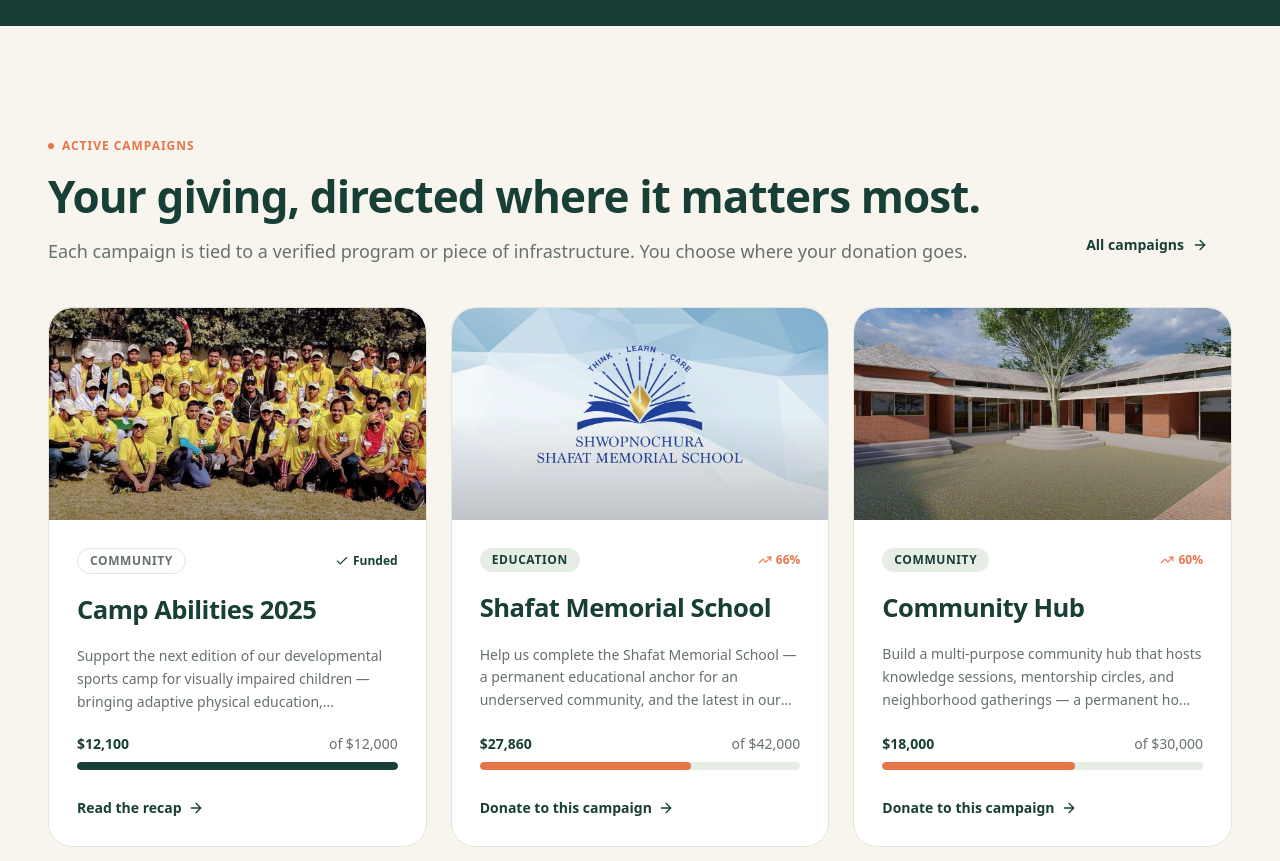
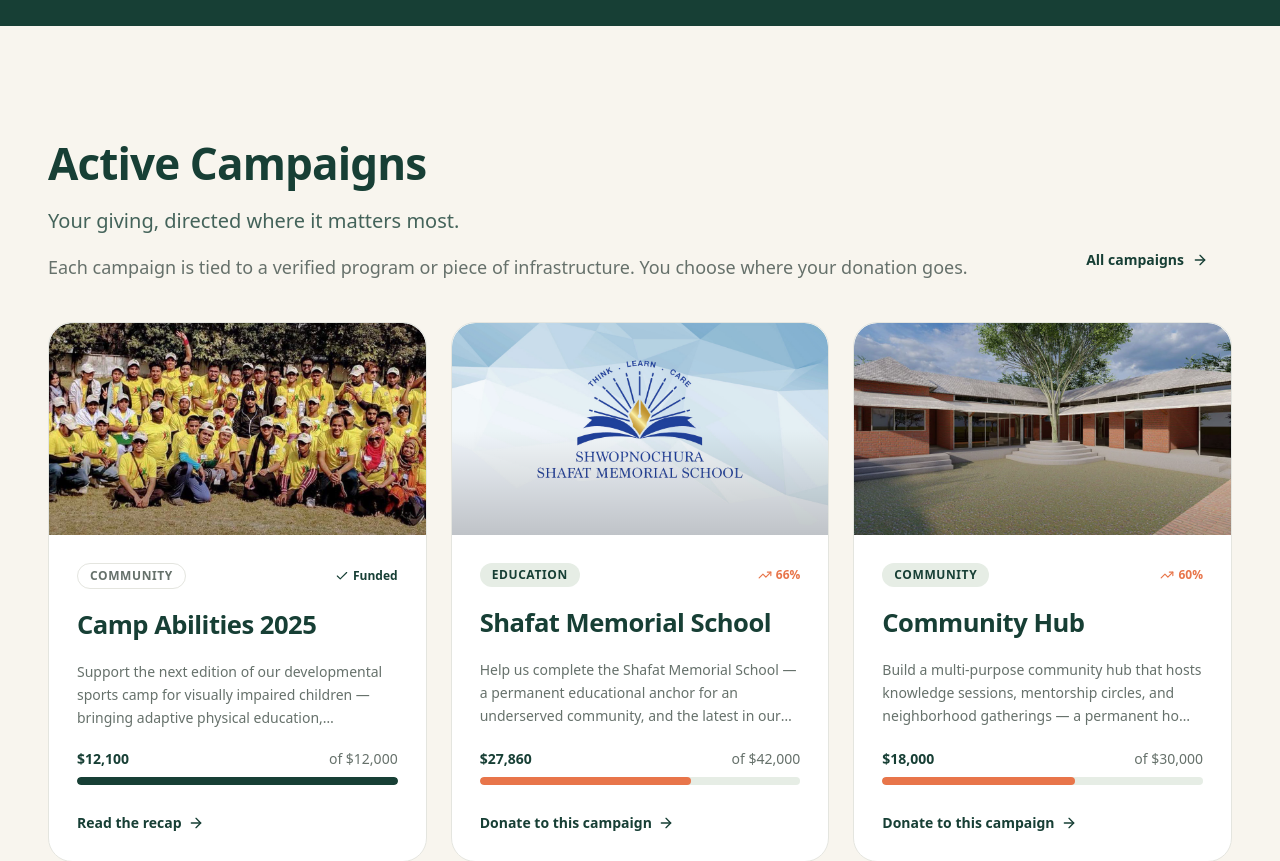
Before and after one commit to SabbirHossainEvan/heroes_for_all, a Next.js app in the folder heroes-for-all/: page / in a window 1280 px wide. Shown: the part 1160-2021 px from the top of the page. Built offline with nearby package versions, Linux system fonts and the light colour scheme.

Commit message:
refactor: update SectionHeading component to improve eyebrow and title rendering

```diff
--- a/heroes-for-all/src/components/ui-brand/section-heading.tsx
+++ b/heroes-for-all/src/components/ui-brand/section-heading.tsx
@@ -20,6 +20,7 @@ export function SectionHeading({
   className,
   container = false,
 }: SectionHeadingProps) {
+  const heading = eyebrow ?? title;
   const content = (
     <div
       className={cn(
@@ -28,12 +29,6 @@ export function SectionHeading({
         className,
       )}
     >
-      {eyebrow && (
-        <span className="eyebrow">
-          <span className="h-1.5 w-1.5 rounded-full bg-accent" aria-hidden />
-          {eyebrow}
-        </span>
-      )}
       <h2
         className={cn(
           "heading-section text-primary",
@@ -41,8 +36,18 @@ export function SectionHeading({
           align === "center" && "mx-auto max-w-3xl",
         )}
       >
-        {title}
+        {heading}
       </h2>
+      {eyebrow && (
+        <p
+          className={cn(
+            "text-lg font-medium leading-relaxed text-primary/80 md:text-xl",
+            align === "center" && "mx-auto max-w-3xl",
+          )}
+        >
+          {title}
+        </p>
+      )}
       {description && (
         <p
           className={cn(
```
